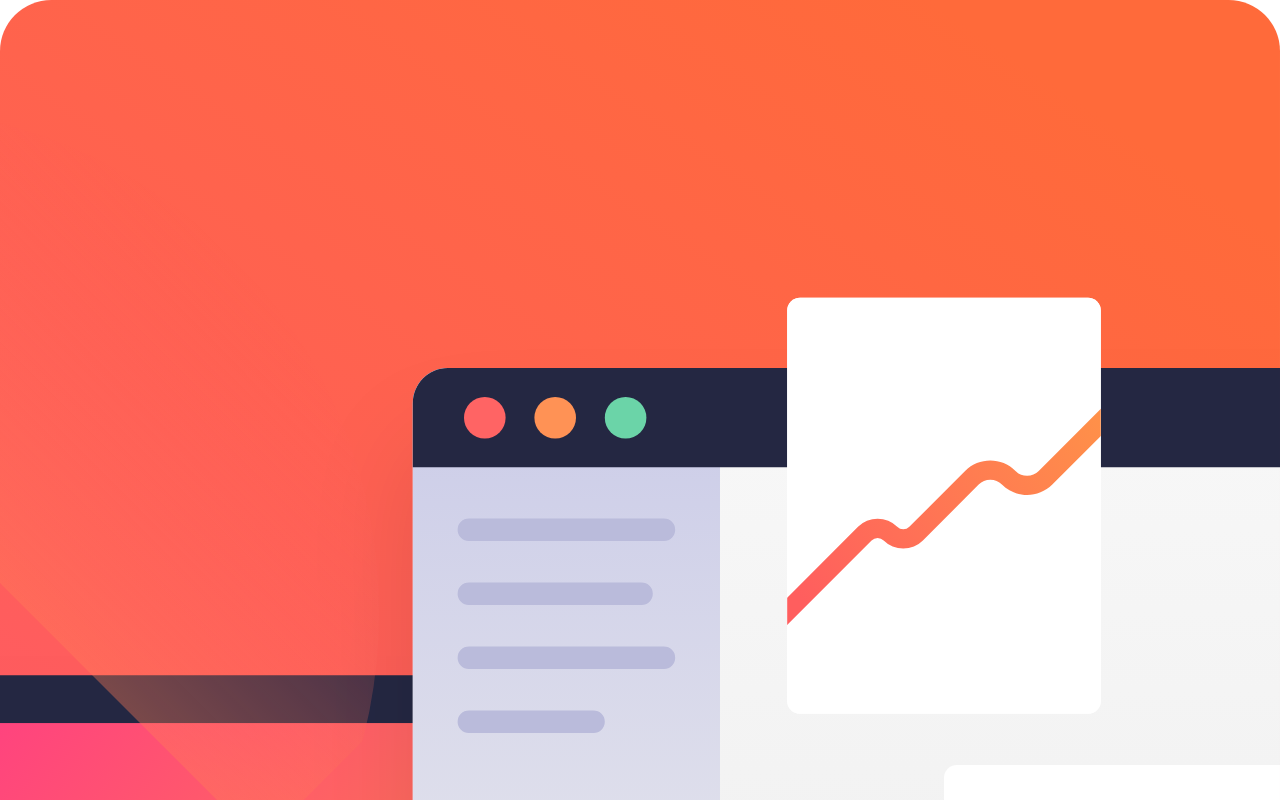
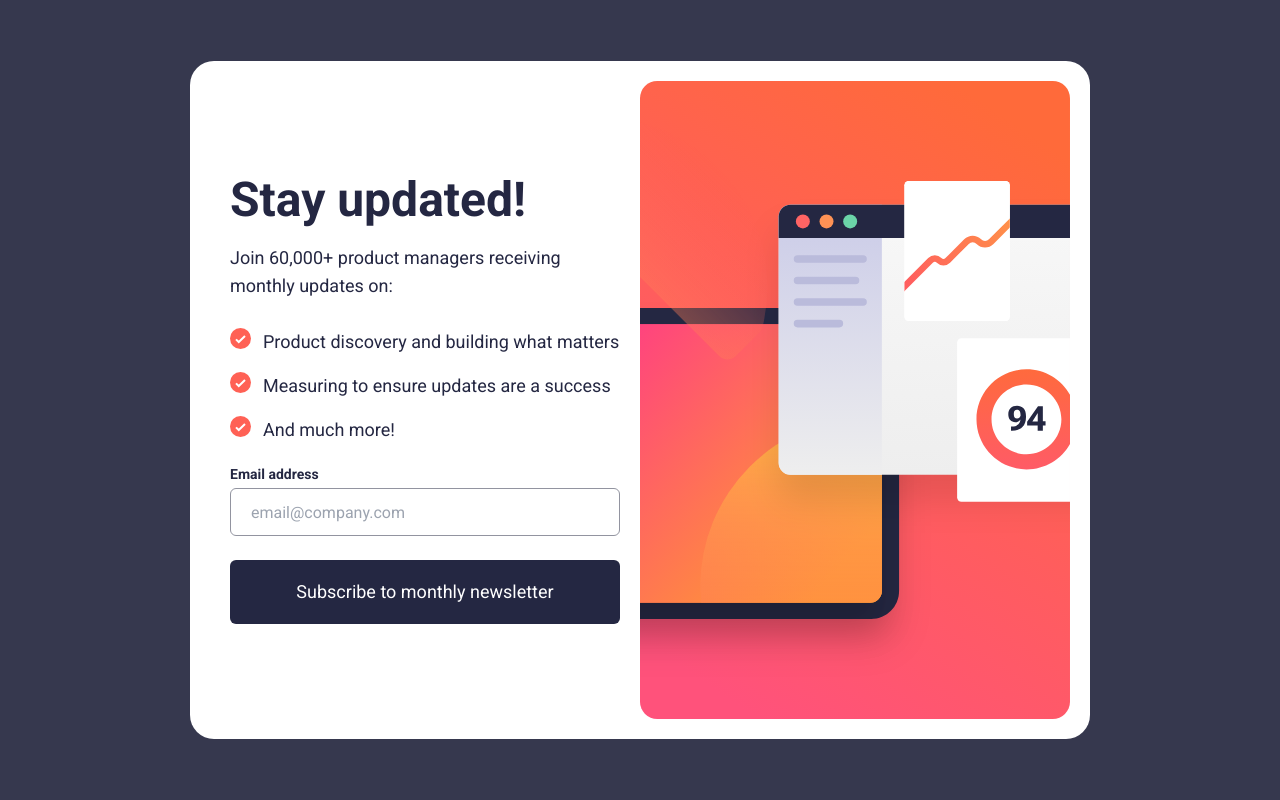
Before and after one commit to DavidSntdev/newsletter, a React (Vite) app: page / in a window 1280 px wide. Shown: the top 800 px of the page. Built offline with nearby package versions, Linux system fonts and the light colour scheme.

Commit message:
Update Styles
deixando responsivo

```diff
--- a/index.html
+++ b/index.html
@@ -1,13 +1,23 @@
-<!doctype html>
+<!DOCTYPE html>
 <html lang="en">
   <head>
     <meta charset="UTF-8" />
-    <link rel="icon" type="image/png" sizes="32x32" href="./src/assets/images/favicon-32x32.png">
+    <link
+      rel="icon"
+      type="image/png"
+      sizes="32x32"
+      href="./src/assets/images/favicon-32x32.png"
+    />
     <meta name="viewport" content="width=device-width, initial-scale=1.0" />
-    <title>Frontend Mentor | Newsletter sign-up form with success message</title>
+    <title>
+      Frontend Mentor | Newsletter sign-up form with success message
+    </title>
   </head>
   <body>
-    <div id="root"></div>
+    <div
+      id="root"
+      class="flex items-center justify-center h-screen bg-[var(--colorCharcoalGrey)]"
+    ></div>
     <script type="module" src="/src/main.jsx"></script>
   </body>
 </html>
--- a/src/App.jsx
+++ b/src/App.jsx
@@ -1,7 +1,9 @@
 import "./App.css";
 import { useState } from "react";
-import NotEnviado from "./components/NotEnviado";
+import Image from "./components/Image";
 import Enviado from "./components/Enviado";
+import Copy from "./components/Copy";
+import Form from "./components/Form";
 
 function App() {
   const [enviado, setEnviado] = useState(false);
@@ -10,10 +12,14 @@ function App() {
     enviado ? setEnviado(false) : setEnviado(true);
   };
   return (
-    <main className="pb-10">
+    <main className="h-full md:h-auto md:p-5 md:rounded-3xl overflow-hidden">
       {!enviado ? (
         <>
-          <NotEnviado />
+          <div className="md:grid md:grid-cols-2">
+            <Image />
+            <div className="md:flex md:flex-col md:justify-center">
+              <Copy />
+              <Form />
               <div className="px-5 pt-6">
                 <button
                   className="h-16 w-full text-white text-lg font-normal rounded-md"
@@ -22,6 +28,8 @@ function App() {
                 >
                   Subscribe to monthly newsletter
                 </button>
+              </div>
+            </div>
           </div>
         </>
       ) : (
--- a/src/components/Copy.jsx
+++ b/src/components/Copy.jsx
@@ -3,12 +3,12 @@ import iconList from "../assets/images/icon-list.svg";
 function Copy() {
   return (
     <>
-      <div className="p-5 py-10 pb-5">
+      <div className="p-5 py-10 md:py-0 pb-5">
         <h1 className="text-5xl font-bold mb-3">Stay updated!</h1>
         <p className="py-2 text-lg">
           Join 60,000+ product managers receiving monthly updates on:
         </p>
-        <div className="grid grid-rows-3 gap-4 py-3">
+        <div className="grid grid-rows-3 gap-4 py-3 md:gap-0">
           <div className="flex items-start py-2">
             <img src={iconList} alt="" className="mr-2" />
             <p className="pl-1 text-lg">
--- a/src/components/Enviado.jsx
+++ b/src/components/Enviado.jsx
@@ -6,7 +6,7 @@ function Enviado() {
         <img src={iconSuccess} alt="" />
         <h1 className="text-5xl font-bold py-7">Thanks for subscribing</h1>
         <p className="text-lg">
-          A confirmation email has been sent to{" "}
+          A confirmation email has been sent to
           <strong>ash@loremcompany.com</strong>. Please open it and click the
           button inside to confirm your subscription.
         </p>
--- a/src/components/Form.jsx
+++ b/src/components/Form.jsx
@@ -1,7 +1,7 @@
 function Form() {
   return (
     <>
-      <div className="flex flex-col gap-3 px-5">
+      <div className="flex flex-col gap-1 px-5">
         <label htmlFor="email" className="text-sm font-bold">
           Email address
         </label>
@@ -9,7 +9,7 @@ function Form() {
           type="email"
           id="email"
           placeholder="email@company.com"
-          className="pl-5 rounded-md h-16"
+          className="pl-5 rounded-md h-16 md:h-12"
           style={{ border: "1px solid var(--colorGrey)" }}
         />
       </div>
--- a/src/components/NotEnviado.jsx
+++ b/src/components/Image.jsx
@@ -1,14 +1,12 @@
-import Copy from "./Copy";
-import Form from "./Form";
 import illustrationMobile from "../assets/images/illustration-sign-up-mobile.svg";
 import illustrationDesktop from "../assets/images/illustration-sign-up-desktop.svg";
 
-function NotEnviado() {
+function Image() {
   return (
     <>
-      <div className="w-full">
+      <div className="w-full md:order-2">
         <picture>
-          <source srcSet={illustrationDesktop} media="(min-width: 1000px)" />
+          <source srcSet={illustrationDesktop} media="(min-width: 768px)" />
           <img
             src={illustrationMobile}
             alt="Illustration"
@@ -16,10 +14,8 @@ function NotEnviado() {
           />
         </picture>
       </div>
-      <Copy />
-      <Form />
     </>
   );
 }
 
-export default NotEnviado;
+export default Image;
--- a/src/index.css
+++ b/src/index.css
@@ -26,3 +26,9 @@
   color: var(--colorDarkSlateGrey);
   background-color: var(--colorWhite);
 }
+
+@media (min-width: 768px) {
+  main {
+    width: 900px;
+  }
+}
--- a/tailwind.config.js
+++ b/tailwind.config.js
@@ -2,7 +2,11 @@
 export default {
   content: ["./index.html", "./src/**/*.{js,ts,jsx,tsx}"],
   theme: {
-    extend: {},
+    extend: {
+      screens: {
+        tall: { raw: "(min-height: 900px)" },
+      },
+    },
   },
   plugins: [],
 };
```
Lines whose indentation alone changed are shown as unchanged.
